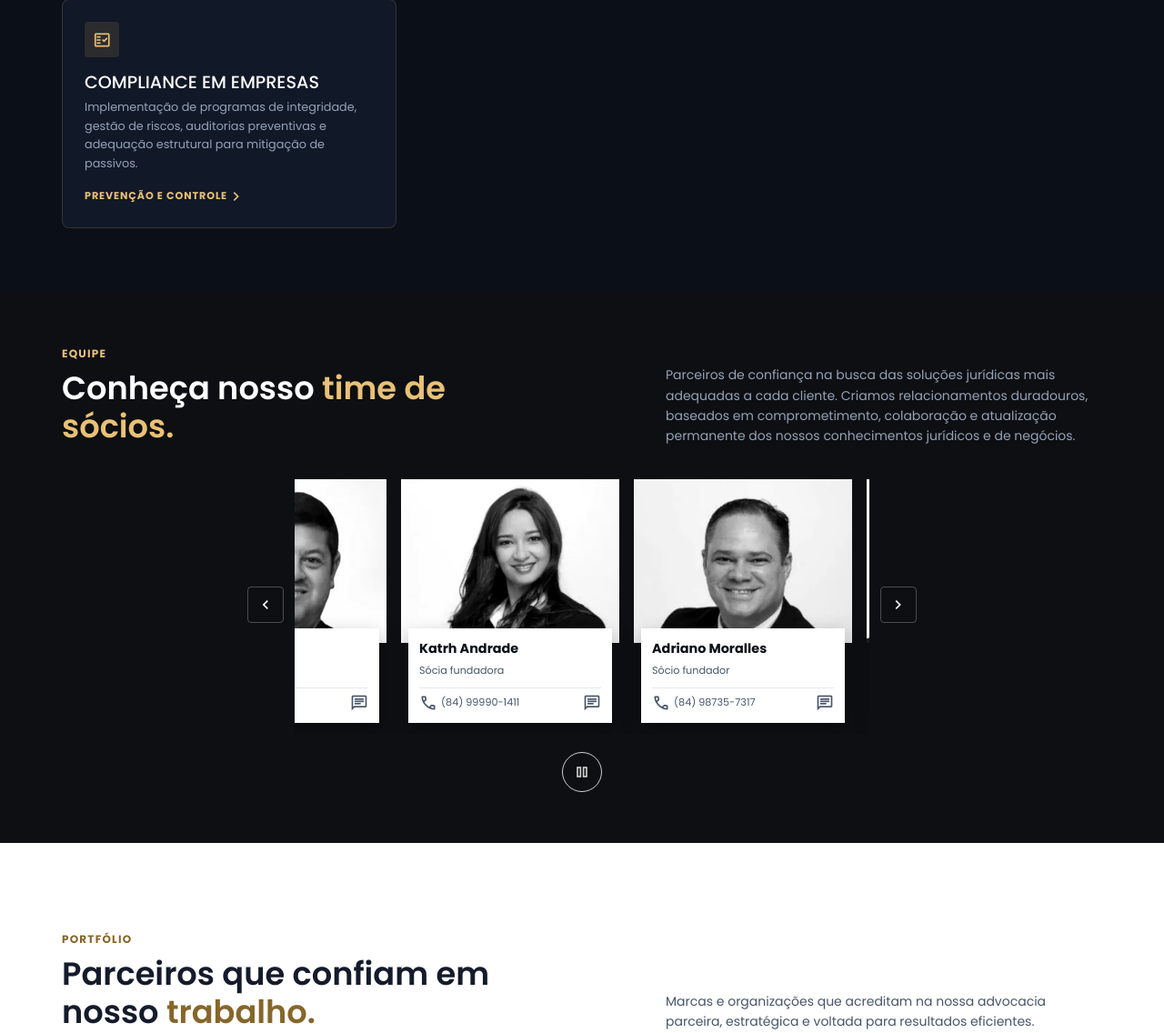
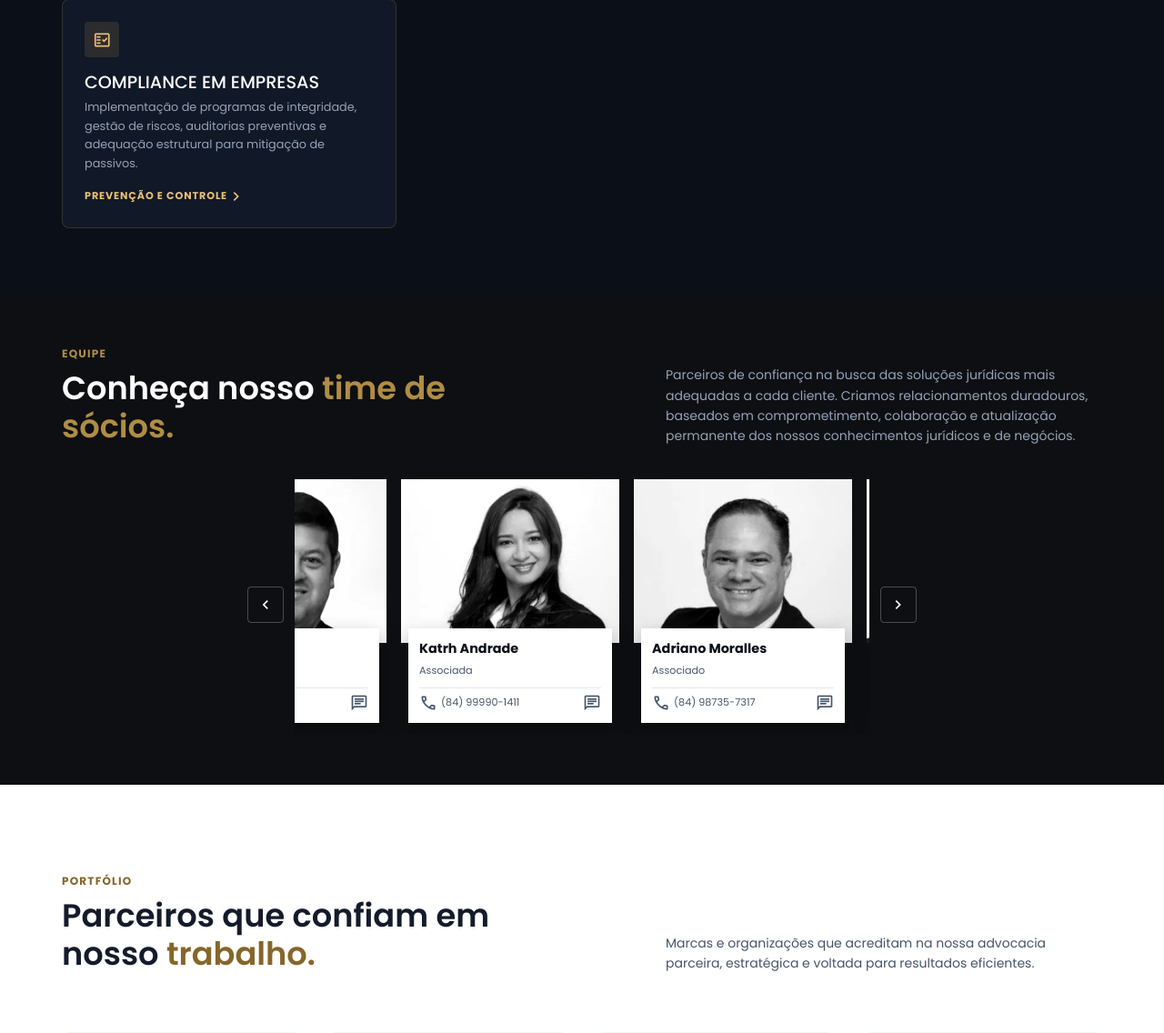
Before and after one commit to Wedrock/Andrade-Moralles-Luz-Advogados, a PHP site: page / in a window 1280 px wide. Shown: the part 2801-3937 px from the top of the page at 91% size. Run offline with PHP 8.4, Linux system fonts and the light colour scheme.

Commit message:
Restore the team section to how it looked before the audit changes
Remove the pause button under the partners carousel, change the titles
back to "Associado"/"Associada" as on the original site, and use the
original gold for the section heading and label.

Co-Authored-By: Claude Opus 5.5 <noreply@anthropic.com>
Claude-Session: https://claude.ai/code/session_01MqLtfGP7wzJ68CGmtXh7N9

```diff
--- a/index.html
+++ b/index.html
@@ -417,7 +417,7 @@
                             <img src="imagens_time/adriano-moralles.webp" alt="Foto de Adriano Moralles" width="400" height="400" loading="lazy" decoding="async">
                             <div class="socio__cartao">
                             <h3>Adriano Moralles</h3>
-                            <span>Sócio fundador</span>
+                            <span>Associado</span>
                             <div>
                             <a href="tel:+5584987357317"><span class="material-symbols-outlined" aria-hidden="true">call</span>(84) 98735-7317</a>
                             <a href="https://api.whatsapp.com/send?phone=5584987357317" target="_blank" rel="noopener noreferrer" aria-label="WhatsApp de Adriano Moralles"><span class="material-symbols-outlined" aria-hidden="true">chat</span></a>
@@ -429,7 +429,7 @@
                             <img src="imagens_time/leandro-luz.webp" alt="Foto de Leandro Luz" width="400" height="400" loading="lazy" decoding="async">
                             <div class="socio__cartao">
                             <h3>Leandro Luz</h3>
-                            <span>Sócio fundador</span>
+                            <span>Associado</span>
                             <div>
                             <a href="tel:+5584996526162"><span class="material-symbols-outlined" aria-hidden="true">call</span>(84) 99652-6162</a>
                             <a href="https://api.whatsapp.com/send?phone=5584996526162" target="_blank" rel="noopener noreferrer" aria-label="WhatsApp de Leandro Luz"><span class="material-symbols-outlined" aria-hidden="true">chat</span></a>
@@ -441,7 +441,7 @@
                             <img src="imagens_time/katrh-andrade.webp" alt="Foto de Katrh Andrade" width="400" height="400" loading="lazy" decoding="async">
                             <div class="socio__cartao">
                             <h3>Katrh Andrade</h3>
-                            <span>Sócia fundadora</span>
+                            <span>Associada</span>
                             <div>
                             <a href="tel:+5584999901411"><span class="material-symbols-outlined" aria-hidden="true">call</span>(84) 99990-1411</a>
                             <a href="https://api.whatsapp.com/send?phone=5584999901411" target="_blank" rel="noopener noreferrer" aria-label="WhatsApp de Katrh Andrade"><span class="material-symbols-outlined" aria-hidden="true">chat</span></a>
@@ -459,12 +459,6 @@
                     </button>
 
                 </div>
-
-                <button class="carrossel__pausa socios__pausa" type="button" aria-pressed="false"
-                    aria-label="Pausar rolagem automática dos sócios" data-rotulo-pausar="Pausar rolagem automática dos sócios"
-                    data-rotulo-retomar="Retomar rolagem automática dos sócios">
-                    <span class="material-symbols-outlined" aria-hidden="true">pause</span>
-                </button>
 
             </div>
         </section>
--- a/styles.css
+++ b/styles.css
@@ -1560,7 +1560,10 @@ html.animacoes .revelar.visivel {
 
 /* Seções escuras mantêm o dourado claro. */
 .socios .ouro,
-.socios .etiqueta,
+.socios .etiqueta {
+  color: var(--ouro);
+}
+
 .areas .ouro,
 .areas .etiqueta,
 .sede .etiqueta,
```
